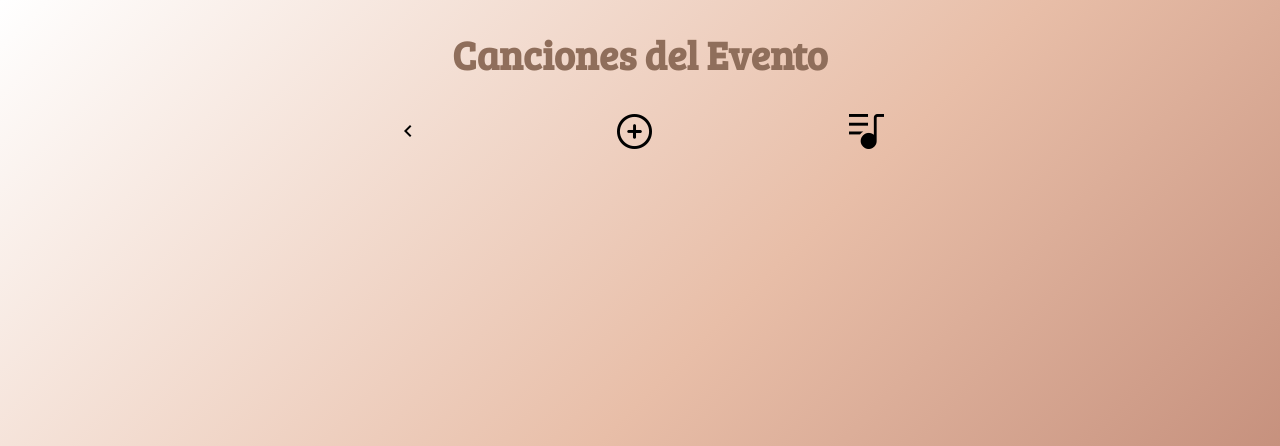
After one commit to JonathanSerrano13/Coro, a Flask app: page /listaCancionesAgregadas/1 in a window 1280 px wide. The commit adds this page. Shown: the top 446 px of the page. Run offline with Flask 3, Linux system fonts and the light colour scheme; data that the repository does not hold is empty; some libraries are stand-ins or nearby versions.

Commit message:
Add files via upload

```diff
--- /dev/null
+++ b/Templates/ListaCancionesAgregadas/listaCancionesAgregadas.html
@@ -0,0 +1,39 @@
+<!DOCTYPE html>
+<html lang="es">
+<head>
+    <meta charset="UTF-8">
+    <meta name="viewport" content="width=device-width, initial-scale=1.0">
+    <title>Lista de Canciones del Evento</title>
+     <link href="https://fonts.googleapis.com/css2?family=Poppins&display=swap" rel="stylesheet">
+    <link href="https://fonts.googleapis.com/css2?family=Bree+Serif&display=swap" rel="stylesheet">
+    <link rel='stylesheet'
+        href='https://cdn-uicons.flaticon.com/2.6.0/uicons-regular-rounded/css/uicons-regular-rounded.css'>
+        <link rel="stylesheet"
+        href="https://fonts.googleapis.com/css2?family=Material+Symbols+Outlined:opsz,wght,FILL,GRAD@24,400,0,0&icon_names=chevron_left" />
+        <link rel='stylesheet' href='https://cdn-uicons.flaticon.com/2.6.0/uicons-solid-straight/css/uicons-solid-straight.css'>
+        <link rel="stylesheet" href="{{ url_for('static', filename='css/canciones.css') }}">
+    <link rel="stylesheet" href="{{ url_for('static', filename='css/canciones.css') }}">
+
+</head>
+<body>
+    <div class="contenedor">
+        <h1>Canciones del Evento</h1>
+
+           <div class="buscar-canciones">
+            <button class="btn" onclick="window.location.href='{{ url_for('ver_detalles',evento_id=evento_id) }}'"><span class="material-symbols-outlined">chevron_left</span></button>
+            <button onclick="guardarSeleccion()" class="btn-agregar" ><i class="fi fi-rr-add"></i></button>
+            <button class="btn-canciones-disponibles" onclick="window.location.href='{{ url_for('canciones')}}'"><i class="fi fi-ss-list-music"></i></button>
+        </div>
+
+        <div class="lista">
+            <ul id="lista-canciones">
+                {% for cancion in canciones %}
+                <li class="item">
+                    <label>{{ cancion[1] }}</label>
+                </li>
+                {% endfor %}
+            </ul>
+        </div>
+    </div>
+</body>
+</html>
--- a/Templates/VerDetalles/verDetalles.html
+++ b/Templates/VerDetalles/verDetalles.html
@@ -33,7 +33,7 @@
                 <div class="acciones">
                     <button type="button" onclick="window.location.href='/eventos'" id="regresar-btn">Regresar</button>
                     <button type="submit" id="guardar-btn">Guardar</button>
-                    <button type="button" id="ver-canciones-btn" onclick="window.location.href='{{ url_for('lista_canciones', temp_lista_id=session.get("temp_lista_id", 0)) }}'">Canciones</button>
+                    <button type="button" id="ver-canciones-btn" onclick="window.location.href='{{ url_for('lista_canciones_agregadas', evento_id=evento_id) }}'">Canciones</button>
                 </div>
             </div>
         </form>
--- a/app.py
+++ b/app.py
@@ -125,7 +125,7 @@ def crearEvento():
         cursor.close()
 
         flash('Evento creado con éxito.')
-        return redirect(url_for('crearEvento'))
+        return redirect(url_for('eventos'))
 
     return render_template('CrearEvento/crearEvento.html')  # Si es GET, renderiza el formulario
 
@@ -218,23 +218,63 @@ def eliminarCancion(cancion_id):
 
 
 # Ruta para ver detalles del evento
-@app.route('/ver_detalles/<int:evento_id>', methods=['GET', 'POST'])
+@app.route('/verDetalles/<int:evento_id>', methods=['GET', 'POST'])
 def ver_detalles(evento_id):
-    if 'user_id' not in session:
-        return redirect(url_for('home'))
+    cursor = mysql.connection.cursor()
 
-    cur = mysql.connection.cursor()
-    cur.execute("SELECT * FROM evento WHERE id = %s", (evento_id,))
-    evento = cur.fetchone()
-    cur.close()
+    # Obtener los detalles del evento
+    cursor.execute("SELECT * FROM evento WHERE ID = %s", (evento_id,))
+    evento = cursor.fetchone()
 
-    if evento:
-        fecha_formateada = evento[2].strftime('%Y-%m-%d')
-        hora_formateada = evento[2].strftime('%H:%M:%S')
-        return render_template('VerDetalles/verDetalles.html', evento=evento, fecha=fecha_formateada, hora=hora_formateada)
-    else:
-        flash('Evento no encontrado', 'danger')
-        return redirect(url_for('eventos'))
+    # Separar fecha y hora
+    fecha_hora = evento[2]
+    fecha = fecha_hora.strftime('%Y-%m-%d') if fecha_hora else ''
+    hora = fecha_hora.strftime('%H:%M') if fecha_hora else ''
+
+    # Obtener canciones asociadas al evento
+    cursor.execute("""
+        SELECT c.ID, c.Nombre
+        FROM canciones c
+        INNER JOIN visualizacion v ON c.ID = v.CancionID
+        INNER JOIN listaCanciones lc ON v.ListaCancionesID = lc.ID
+        WHERE lc.EventoID = %s;
+    """, (evento_id,))
+    canciones = cursor.fetchall()
+
+    cursor.close()
+
+    return render_template(
+        'VerDetalles/verDetalles.html',
+        evento=evento,
+        fecha=fecha,
+        hora=hora,
+        canciones=canciones,
+        evento_id=evento_id  # Asegúrate de pasar el evento_id a la plantilla
+    )
+
+@app.route('/listaCancionesAgregadas/<int:evento_id>', methods=['GET'])
+def lista_canciones_agregadas(evento_id):
+    cursor = mysql.connection.cursor()
+
+    # Obtener canciones asociadas al evento
+    cursor.execute("""
+        SELECT c.ID, c.Nombre
+        FROM canciones c
+        INNER JOIN visualizacion v ON c.ID = v.CancionID
+        INNER JOIN listaCanciones lc ON v.ListaCancionesID = lc.ID
+        WHERE lc.EventoID = %s;
+    """, (evento_id,))
+    canciones = cursor.fetchall()
+
+    cursor.close()
+
+    return render_template(
+        'ListaCancionesAgregadas/listaCancionesAgregadas.html',
+        canciones=canciones,
+        evento_id=evento_id  # Pasar el evento_id a la plantilla
+    )
+
+
 
 # Ruta para eliminar un evento@app.route('/borrar_evento/<int:evento_id>', methods=['POST'])
 @app.route('/borrar_evento/<int:evento_id>', methods=['DELETE'])
```
